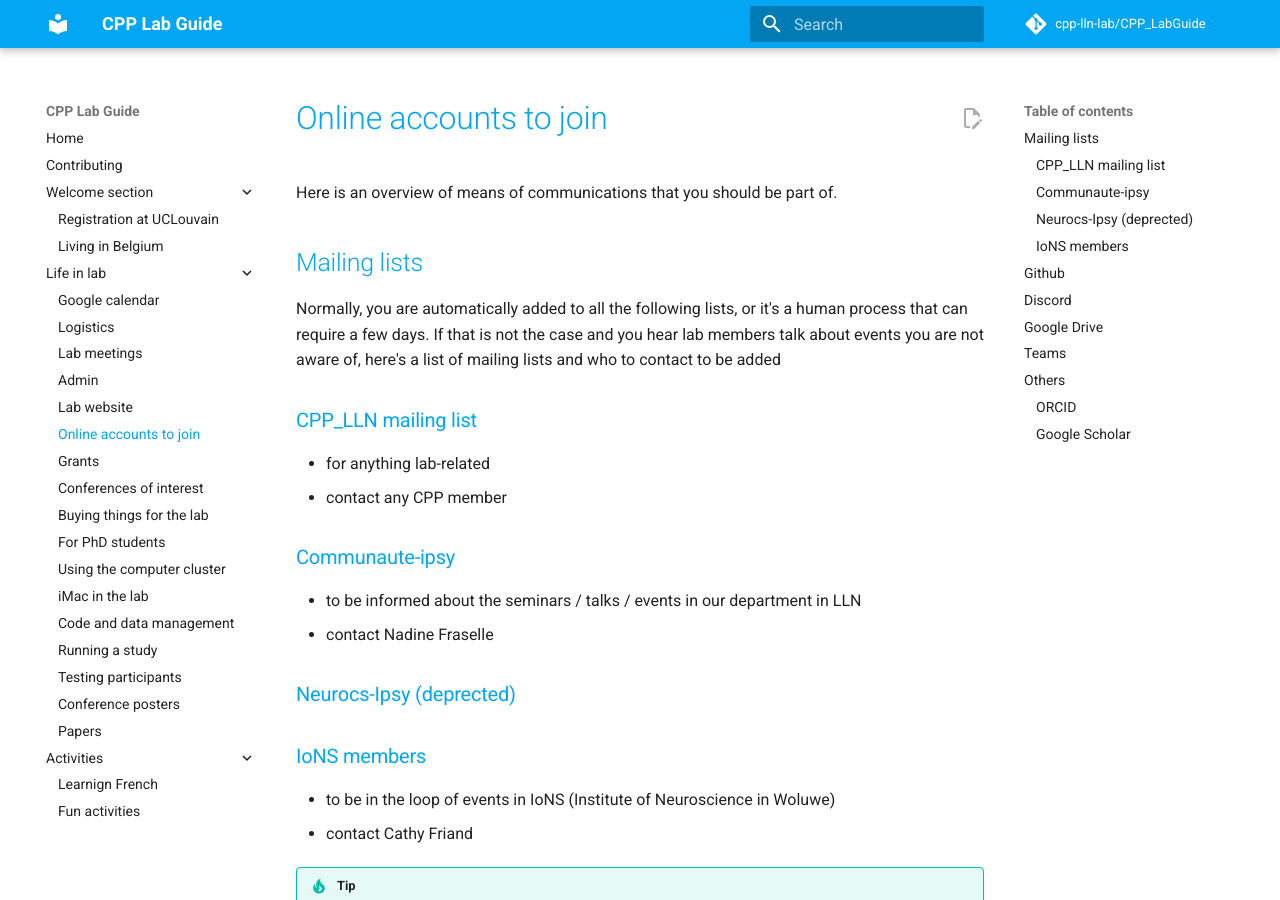
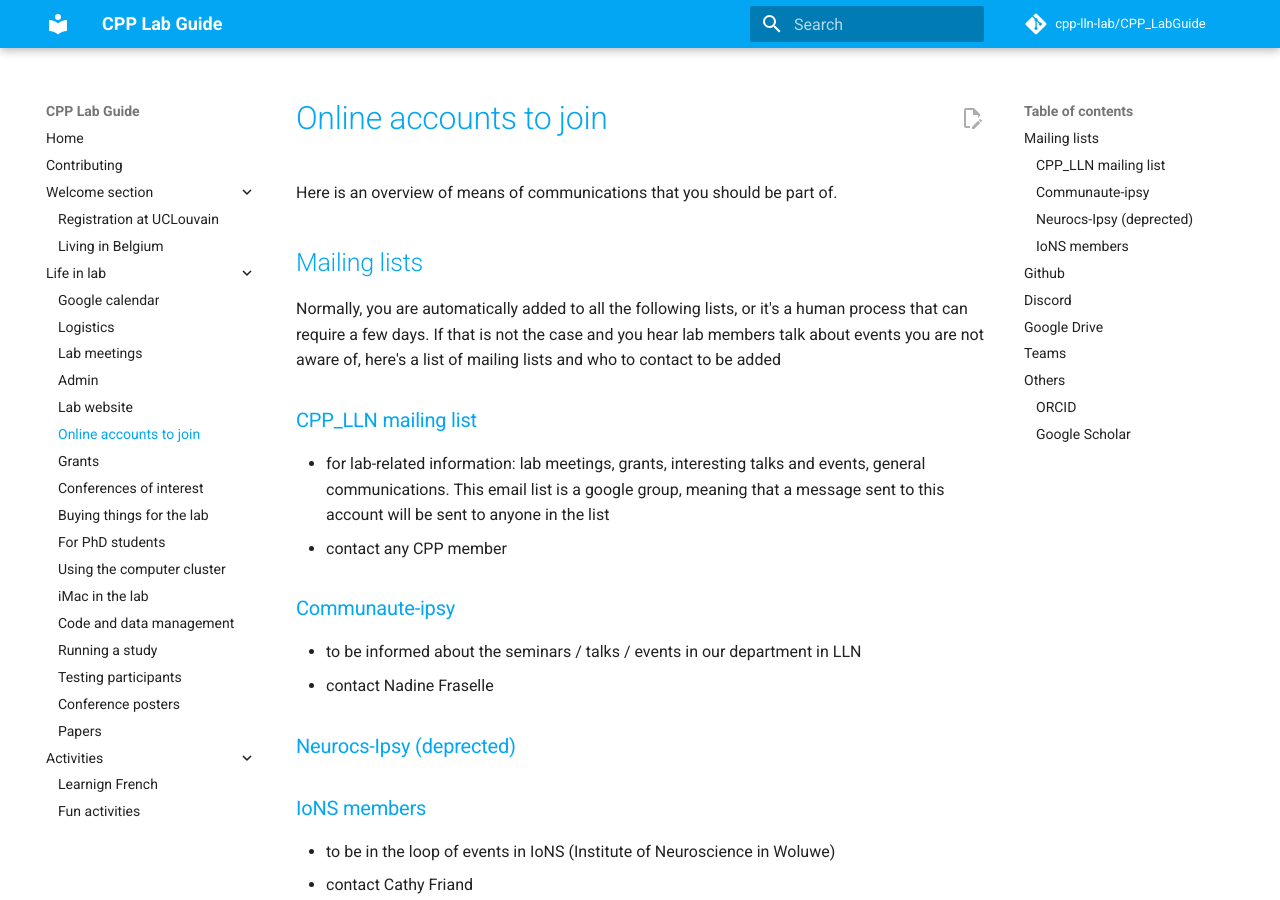
Before and after one commit to cpp-lln-lab/CPP_LabGuide, an MkDocs documentation site: the page built from doc/online_accounts_to_join.md, in a window 1280 px wide and 900 px high. Built offline with MkDocs 1.6.1 and Material for MkDocs 9.7.7, drawn with Linux system fonts in a browser that asks for light colours; comment, search, counter and statistics services are not loaded.

Commit message:
Update doc/online_accounts_to_join.md

```diff
--- a/doc/online_accounts_to_join.md
+++ b/doc/online_accounts_to_join.md
@@ -7,7 +7,7 @@ Normally, you are automatically added to all the following lists, or it's a huma
 If that is not the case and you hear lab members talk about events you are not aware of, here's a list of mailing lists and who to contact to be added
 
 ### CPP_LLN mailing list
-- for anything lab-related
+- for lab-related information: lab meetings, grants, interesting talks and events, general communications. This email list is a google group, meaning that a message sent to this account will be sent to anyone in the list
 - contact any CPP member
 
 ### Communaute-ipsy
```
